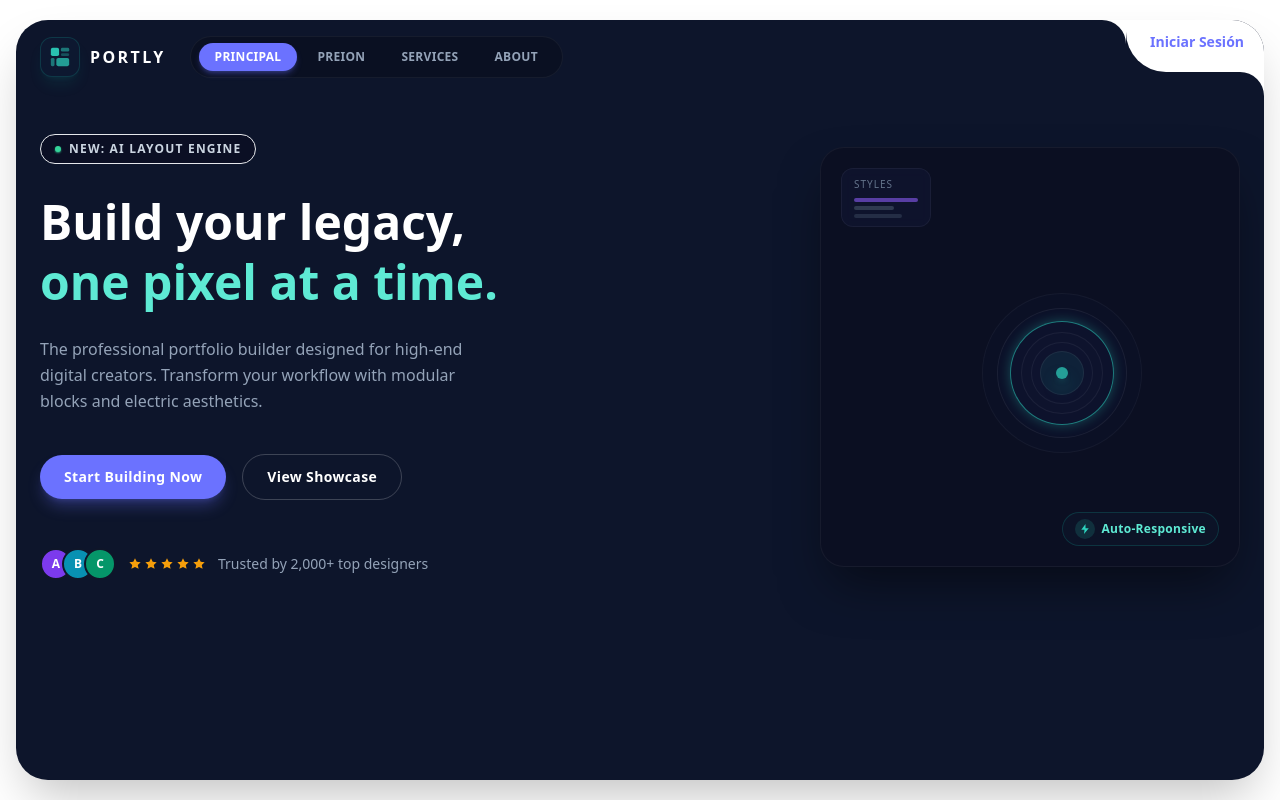
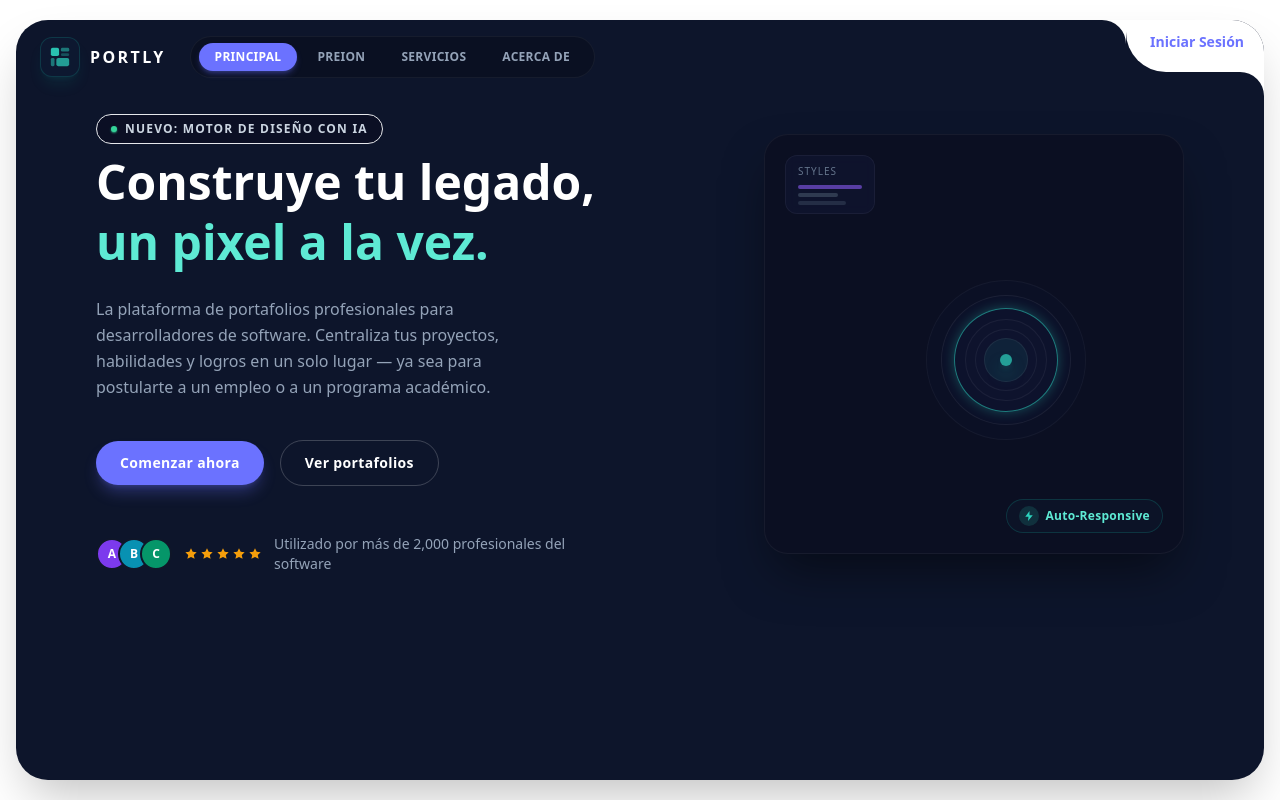
Before and after one commit to MiguelMendezNoBot/Portly-Front, a React (Vite) app: page / in a window 1280 px wide. Built offline with nearby package versions, Linux system fonts and the light colour scheme; no server answers.

Commit message:
fix: Change lenguage of home page

```diff
--- a/src/modules/home/presentation/components/HeroSection.tsx
+++ b/src/modules/home/presentation/components/HeroSection.tsx
@@ -14,38 +14,36 @@ const StarIcon = () => (
 
 export const HeroSection = () => {
   return (
-    <section className="flex flex-col lg:flex-row items-center justify-between gap-12 px-6 pt-10 pb-16">
+    <section className="flex flex-col lg:flex-row items-center justify-between gap-12 px-20 pt-5 pb-16">
       {/* Left: Text content */}
       <div className="flex-1 max-w-xl">
         {/* Badge */}
-        <div className="inline-flex items-center gap-2 bg-[#0b0f24] border border-white/8 rounded-full px-3.5 py-1.5 mb-7">
+        <div className="inline-flex items-center gap-2 bg-[#0b0f24] border border-white/8 rounded-full px-3.5 py-1.5 mb-2">
           <span className="w-1.5 h-1.5 rounded-full bg-emerald-400 shadow-sm shadow-emerald-400/70" />
           <span className="text-slate-300 text-xs font-semibold tracking-widest uppercase">
-            New: AI Layout Engine
+            Nuevo: Motor de diseño con IA
           </span>
         </div>
 
         {/* Heading */}
         <h1 className="text-5xl font-extrabold leading-tight mb-6">
-          <span className="text-white">Build your legacy,</span>
+          <span className="text-white">Construye tu legado,</span>
           <br />
-          <span className="text-teal-300">one pixel at a time.</span>
+          <span className="text-teal-300"> un pixel a la vez.</span>
         </h1>
 
         {/* Subtitle */}
         <p className="text-slate-400 text-base leading-relaxed mb-10 max-w-md">
-          The professional portfolio builder designed for high-end digital
-          creators. Transform your workflow with modular blocks and electric
-          aesthetics.
+          La plataforma de portafolios profesionales para desarrolladores de software. Centraliza tus proyectos, habilidades y logros en un solo lugar — ya sea para postularte a un empleo o a un programa académico.
         </p>
 
         {/* CTA Buttons */}
         <div className="flex items-center gap-4 mb-12">
           <button className="px-6 py-3 rounded-full bg-[#6B72FF] hover:bg-[#585fe6] text-white font-semibold text-sm tracking-wide shadow-lg shadow-[#6B72FF]/30 transition-all duration-200 hover:scale-[1.02] active:scale-[0.98]">
-            Start Building Now
+            Comenzar ahora
           </button>
           <button className="px-6 py-3 rounded-full border border-white/20 text-white font-semibold text-sm tracking-wide hover:bg-white/5 hover:border-white/30 transition-all duration-200 active:scale-[0.98]">
-            View Showcase
+            Ver portafolios
           </button>
         </div>
 
@@ -69,7 +67,7 @@ export const HeroSection = () => {
               <StarIcon key={i} />
             ))}
           </div>
-          <span className="text-slate-400 text-sm">Trusted by 2,000+ top designers</span>
+          <span className="text-slate-400 text-sm">Utilizado por más de 2,000 profesionales del software</span>
         </div>
       </div>
 
--- a/src/modules/home/presentation/components/Navbar.tsx
+++ b/src/modules/home/presentation/components/Navbar.tsx
@@ -3,8 +3,8 @@ import { Link } from 'react-router-dom';
 const NAV_LINKS = [
   { label: 'PRINCIPAL', href: '/', active: true },
   { label: 'PREION', href: '#' },
-  { label: 'SERVICES', href: '#' },
-  { label: 'ABOUT', href: '#' },
+  { label: 'SERVICIOS', href: '#' },
+  { label: 'ACERCA DE', href: '#' },
 ];
 
 const PortlyLogo = () => (
```
